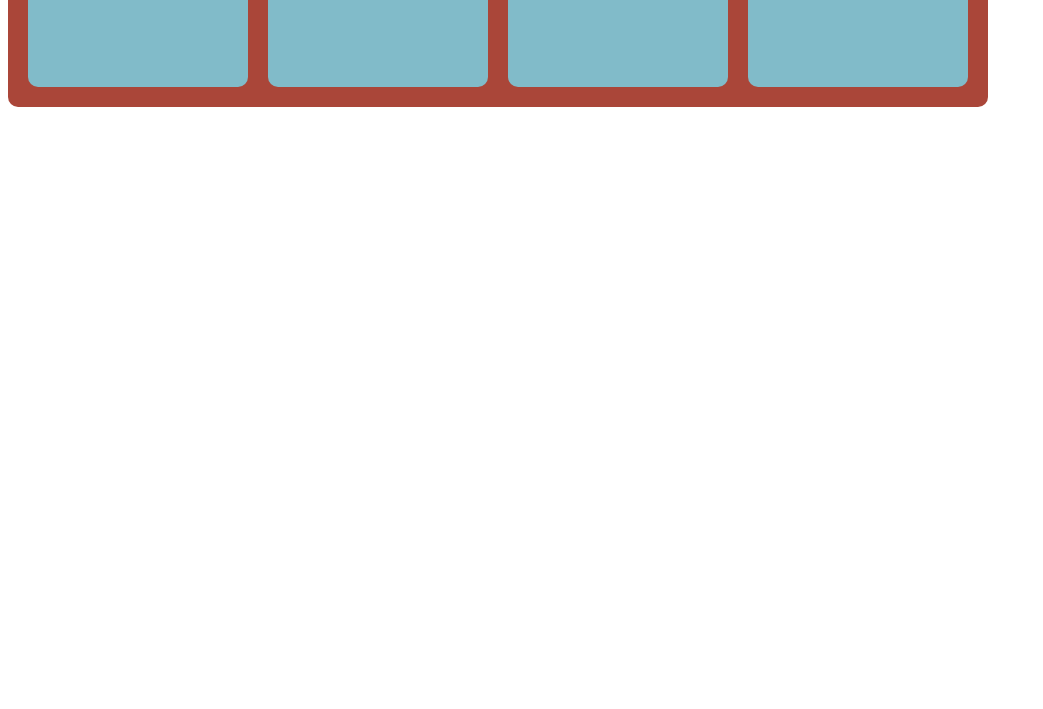
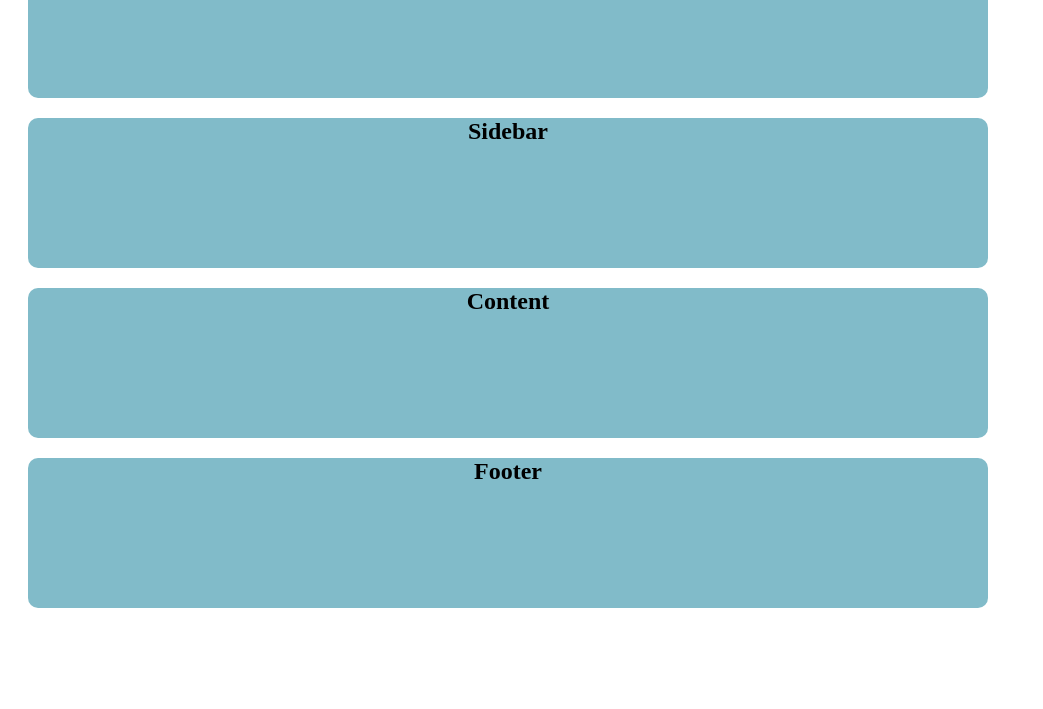
Before and after one commit to jonat7502/html-layouts, a plain HTML site: page box.html/index.html in a window 1280 px wide. Shown: the part 91-800 px from the top of the page, without its empty margins (0-1043 px from the left). Drawn offline with Linux system fonts and the light colour scheme.

Commit message:
update 4

```diff
--- a/box.html/index.html
+++ b/box.html/index.html
@@ -6,22 +6,21 @@
         <style type="text/css">
 
          .Box {
-         width: 220px;
+         width: 100%;
          height: 150px;
          background-color: #81BBC9;
          margin: 10px;
          border-radius: 10px;
-         display: inline-block;
+         display: block;
          font-size: 16px;
+         text-align: center;
      }
 
 
      #container {
-
      margin-right: auto;
      margin-left: auto;
      width: 960px;
-     background-color: #AA4639;
      padding: 10px;
      border-radius: 10px;
      display: inline-block;
@@ -32,12 +31,13 @@
     </head>
     <body>
 
-        <div id= "container">
-        <div class ="Box"></div>
-         <div class="Box"></div>
-         <div class="Box"></div>
-         <div class="Box"></div>
+        <div id="container">
+        <div class="Box"><h1>Header</h1></div>
+         <div class="Box"><h2>Sidebar</h2></div>
+         <div class="Box"><h2>Content</h2></div>
+         <div class="Box"><h2>Footer</h2></div>
          </div>
+
 
     </body>
 </html>
```
Also changed, not shown: html-challenge1/index.html (added, +39 -0 lines).
